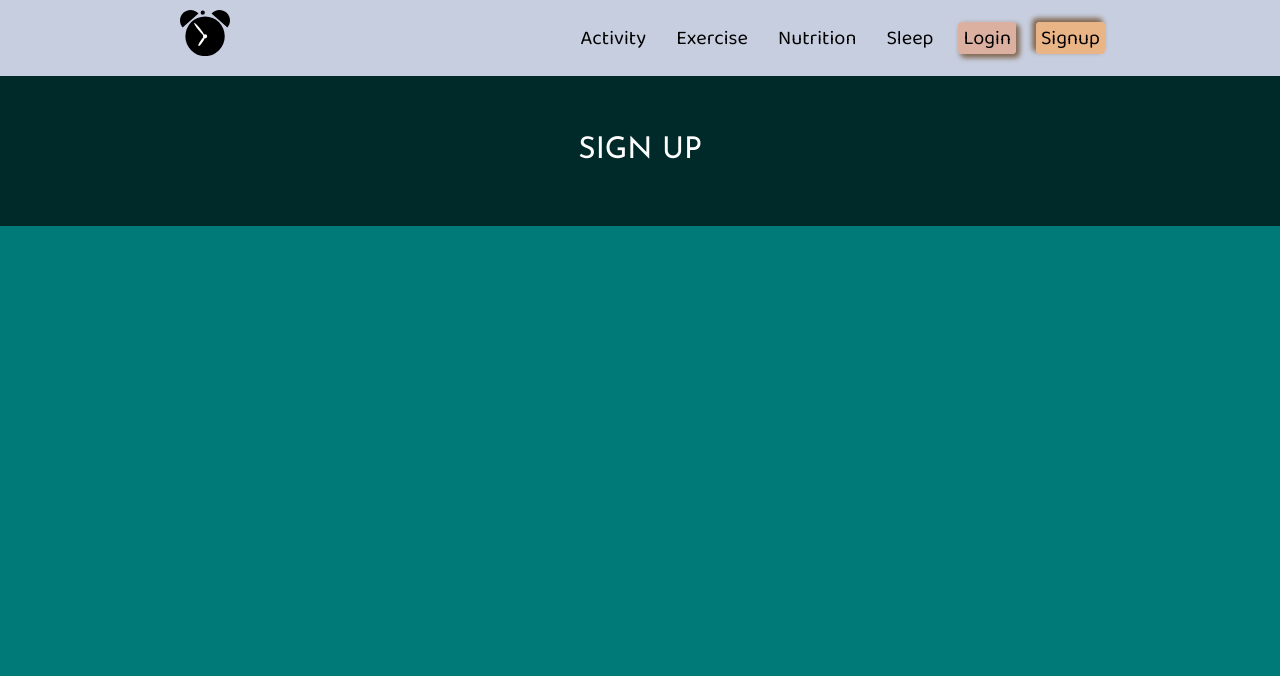
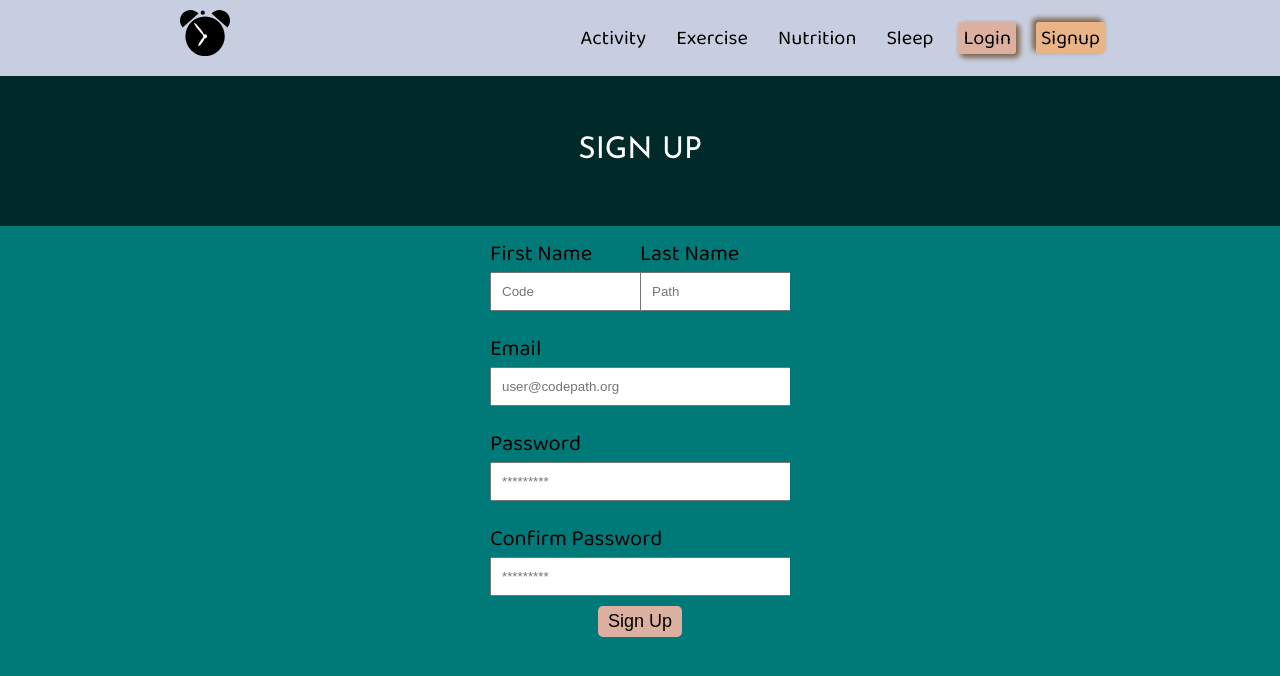
Before and after one commit to awang2330/LifeTracker-Application, a React (Create React App) app in the folder frontend/: page /signup in a window 1280 px wide. Shown: the top 676 px of the page. Built offline with nearby package versions, Linux system fonts and the light colour scheme.

Commit message:
register handle change and submit

```diff
--- a/frontend/src/components/Login/Login.css
+++ b/frontend/src/components/Login/Login.css
@@ -7,15 +7,20 @@
   flex-direction: column;
   align-items: center;
 }
-.form {
+.form, .form-fields {
   display: flex;
   justify-content: center;
   flex-direction: column;
   align-items: center;
 }
+.form-fields {
+  overflow: hidden;
+  width: 300px;
+}
 .form-input {
+  max-width: 100%;
   margin: 10px;
-  width: 300px;
+  width: 100%;
 }
 label {
   display: block;
@@ -31,6 +36,7 @@ button {
   padding: 5px 10px;
   font-size: 18px;
   border-radius: 5px;
+  cursor: pointer;
 }
 .login-btn {
   background-color: #dbb0a0;
--- a/frontend/src/components/Login/Login.js
+++ b/frontend/src/components/Login/Login.js
@@ -21,7 +21,6 @@ export default function Login({ setAppState }) {
         setErrors((e) => ({ ...e, email: null }))
       }
     }
-
     setForm((f) => ({ ...f, [event.target.name]: event.target.value }))
   }
 
@@ -51,12 +50,12 @@ export default function Login({ setAppState }) {
   return (
     <div className="Login">
       <PageHeader sectionName='Login'/>
-      <div>
-
-        <div className='form'>
+      <div className='form'>
+        <div className='form-fields'>
           <div className='form-input'>
             <label htmlFor='email'>Email</label>
             <input type='email' name='email' placeholder='user@codepath.org' value={form.email} onChange={handleOnInputChange}/>
+            {errors.email && <span className="error">{errors.email}</span>}
           </div>
           <div className='form-input'>
             <label htmlFor='password'>Password</label>
@@ -64,10 +63,9 @@ export default function Login({ setAppState }) {
           </div>
           <button className='login-btn' onClick={handleOnSubmit}>Login</button>
         </div>
-
-        <div className='login-footer'>
-          <p>Don't have an account? Sign up <Link to="/register">here</Link></p>
-        </div>
+      </div>
+      <div className='login-footer'>
+        <p>Don't have an account? Sign up <Link to="/signup">here</Link></p>
       </div>
     </div>
   )
--- a/frontend/src/components/SignUp/SignUp.js
+++ b/frontend/src/components/SignUp/SignUp.js
@@ -1,11 +1,123 @@
-
+import { useState } from 'react'
+import axios from 'axios'
 import PageHeader from '../PageHeader/PageHeader'
 import './Signup.css'
 
 export default function Signup() {
+  // const navigate = useNavigate()
+  const [isLoading, setIsLoading] = useState(false)
+  const [errors, setErrors] = useState({})
+  const [form, setForm] = useState({
+    firstName: "",
+    lastName: "",
+    email: "",
+    password: "",
+    passwordConfirm: ""
+  })
+
+  const handleOnInputChange = (event) => {
+    // check that password confirm is equal to password
+    if (event.target.name === "password") {
+      if (form.passwordConfirm && form.passwordConfirm !== event.target.value) {
+        setErrors((e) => ({ ...e, passwordConfirm: "Passwords do not match" }))
+      } else {
+        setErrors((e) => ({ ...e, passwordConfirm: null }))
+      }
+    }
+    // check that password is equal to password confirm
+    if (event.target.name === "passwordConfirm") {
+      if (form.password && form.password !== event.target.value) {
+        setErrors((e) => ({ ...e, passwordConfirm: "Passwords do not match" }))
+      } else {
+        setErrors((e) => ({ ...e, passwordConfirm: null }))
+      }
+    }
+    if (event.target.name === "email") {
+      if (event.target.value.indexOf("@") === -1) {
+        setErrors((e) => ({ ...e, email: "Please enter a valid email." }))
+      } else {
+        setErrors((e) => ({ ...e, email: null }))
+      }
+    }
+
+    setForm((f) => ({ ...f, [event.target.name]: event.target.value }))
+  }
+
+  const handleOnSubmit = async (event) => {
+    setIsLoading(true)
+    setErrors((e) => ({ ...e, form: null }))
+
+    if (form.passwordConfirm !== form.password) {
+      setErrors((e) => ({ ...e, passwordConfirm: "Passwords do not match." }))
+      setIsLoading(false)
+      return
+    } else {
+      setErrors((e) => ({ ...e, passwordConfirm: null }))
+    }
+
+    try {
+      const res = await axios.post("http://localhost:3001/auth/register", {
+        date: form.date,
+        location: form.location,
+        firstName: form.firstName,
+        lastName: form.lastName,
+        email: form.email,
+        password: form.password,
+      })
+
+      if (res?.data?.user) {
+        // setAppState(res.data)
+        setIsLoading(false)
+        // navigate("/portal")
+      } else {
+        setErrors((e) => ({ ...e, form: "Something went wrong with registration" }))
+        setIsLoading(false)
+      }
+    } catch (err) {
+      console.log(err)
+      const message = err?.response?.data?.error?.message
+      setErrors((e) => ({ ...e, form: message ? String(message) : String(err) }))
+      setIsLoading(false)
+    }
+  }
+
   return (
     <div className="Signup">
       <PageHeader sectionName='Sign Up'/>
+      <div className='form'>
+        <div className='form-fields'>
+          <div className='form-input-name'>
+            <div className='form-input'>
+              <label htmlFor='name'>First Name</label>
+              <input type='text' name='firstName' placeholder='Code' value={form.firstName} onChange={handleOnInputChange} />
+            </div>
+            <div className='form-input'>
+              <label htmlFor='name'>Last Name</label>
+              <input type='text' name='lastName' placeholder='Path' value={form.lastName} onChange={handleOnInputChange} />
+            </div>
+          </div>
+
+          <div className="form-input">
+            <label htmlFor="email">Email</label>
+            <input type="email" name="email" placeholder="user@codepath.org" value={form.email} onChange={handleOnInputChange}/>
+            {errors.email && <span className="error">{errors.email}</span>}
+          </div>
+
+          <div className="form-input">
+            <label htmlFor="password">Password</label>
+            <input type="password" name="password" placeholder="*********" value={form.password} onChange={handleOnInputChange}/>
+            {/* {errors.password && <span className="error">{errors.password}</span>} */}
+          </div>
+
+          <div className="form-input">
+            <label htmlFor="passwordConfirm">Confirm Password</label>
+            <input type="password" name="passwordConfirm" placeholder="*********" value={form.passwordConfirm} onChange={handleOnInputChange}/>
+            {errors.passwordConfirm && <span className="error">{errors.passwordConfirm}</span>}
+          </div>
+
+          <button className='login-btn' onClick={handleOnSubmit}>Sign Up</button>
+        </div>
+      </div>
     </div>
   )
 }
--- a/frontend/src/components/SignUp/Signup.css
+++ b/frontend/src/components/SignUp/Signup.css
@@ -0,0 +1,12 @@
+.Signup {
+
+}
+.form-input-name {
+  display: flex;
+  max-width: 100%;
+  width: 100%;
+  margin: 10px;
+}
+.form-input-name .form-input {
+  margin: 0;
+}
```
